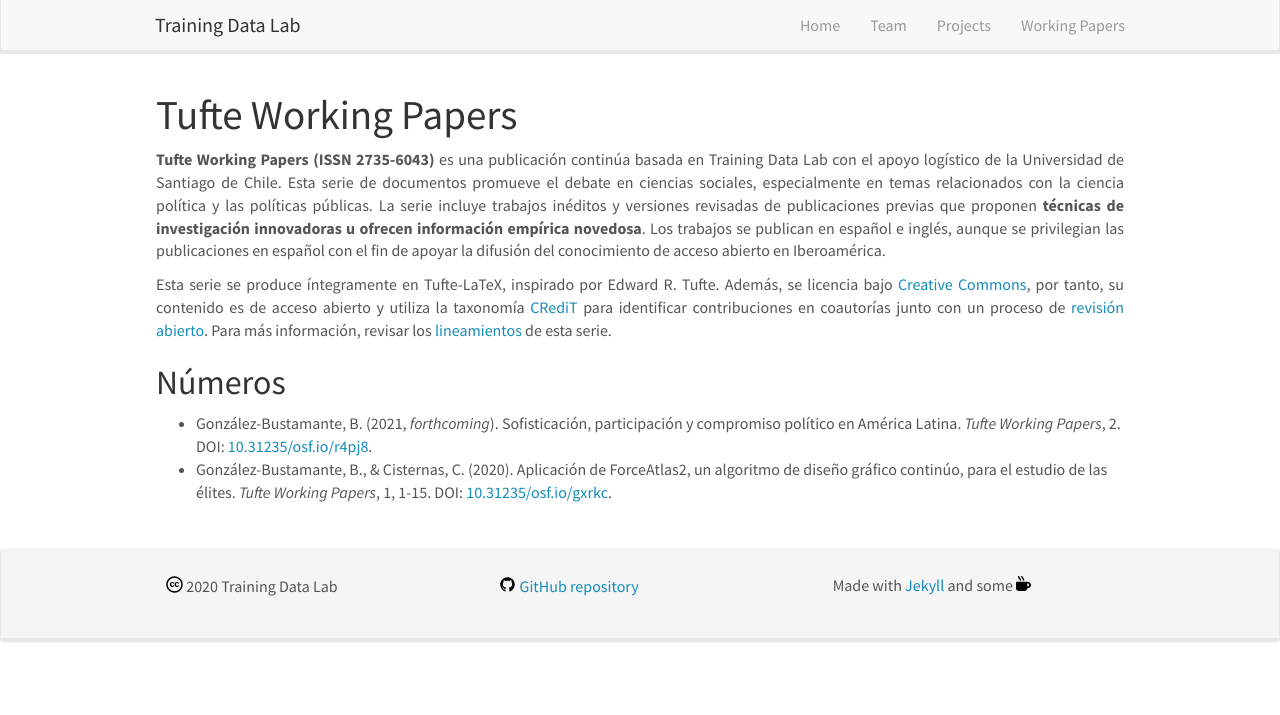
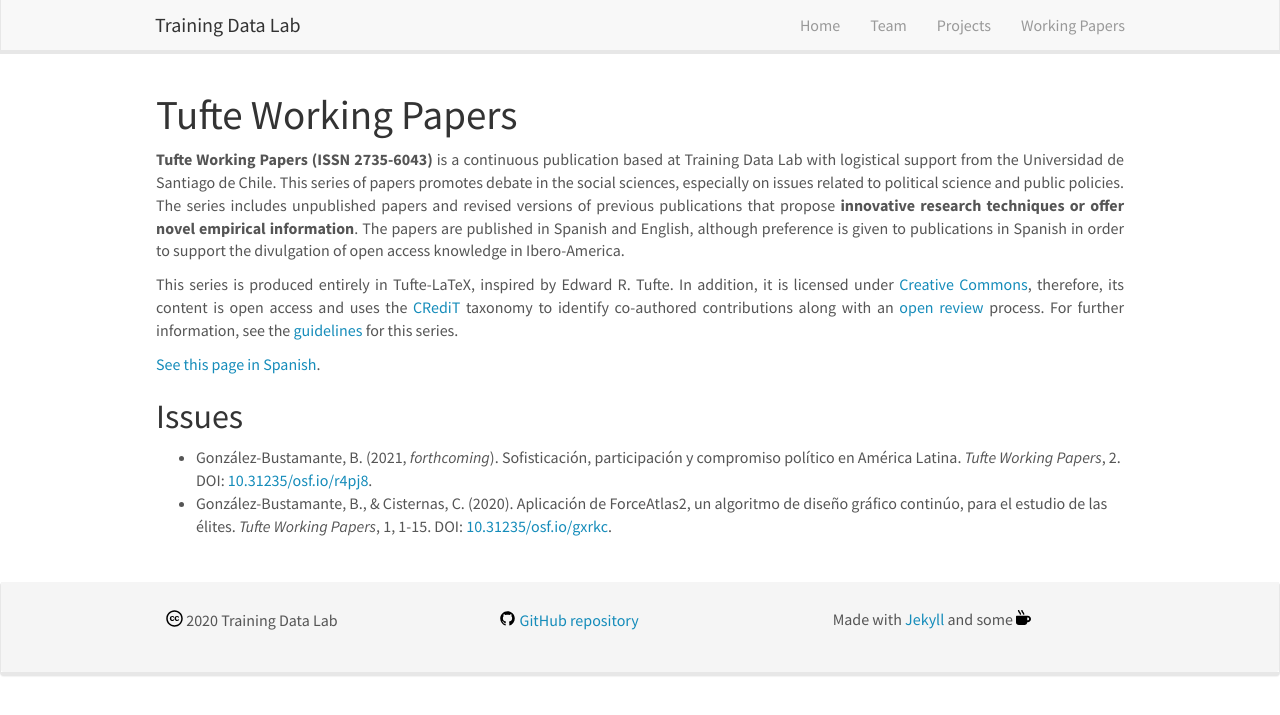
Before and after one commit to training-datalab/old-training-datalab.com, a Jekyll site: the page built from _pages/tufte-working-papers.md, in a window 1280 px wide. Shown: the top 715 px of the page. Built offline with Jekyll 4.4.1, drawn with Linux system fonts in a browser that asks for light colours; nearby versions of some CDN libraries.

Commit message:
Update tufte-working-papers.md

```diff
--- a/_pages/tufte-working-papers.md
+++ b/_pages/tufte-working-papers.md
@@ -8,11 +8,13 @@
 
 # Tufte Working Papers
 
-<p align=" justify"><b>Tufte Working Papers (ISSN 2735-6043)</b> es una publicación continúa basada en Training Data Lab con el apoyo logístico de la Universidad de Santiago de Chile. Esta serie de documentos promueve el debate en ciencias sociales, especialmente en temas relacionados con la ciencia política y las políticas públicas. La serie incluye trabajos inéditos y versiones revisadas de publicaciones previas que proponen <strong>técnicas de investigación innovadoras u ofrecen información empírica novedosa</strong>. Los trabajos se publican en español e inglés, aunque se privilegian las publicaciones en español con el fin de apoyar la difusión del conocimiento de acceso abierto en Iberoamérica.</p>
+<p align=" justify"><b>Tufte Working Papers (ISSN 2735-6043)</b> is a continuous publication based at Training Data Lab with logistical support from the Universidad de Santiago de Chile. This series of papers promotes debate in the social sciences, especially on issues related to political science and public policies. The series includes unpublished papers and revised versions of previous publications that propose <strong>innovative research techniques or offer novel empirical information</strong>. The papers are published in Spanish and English, although preference is given to publications in Spanish in order to support the divulgation of open access knowledge in Ibero-America.</p>
 
-<p align=" justify">Esta serie se produce íntegramente en Tufte-LaTeX, inspirado por Edward R. Tufte. Además, se licencia bajo <a href="https://github.com/training-datalab/tufte-working-papers/blob/master/LICENSE.txt" target="_blank">Creative Commons</a>, por tanto, su contenido es de acceso abierto y utiliza la taxonomía <a href="https://bgonzalezbustamante.com/credit/" target="_blank">CRediT</a> para identificar contribuciones en coautorías junto con un proceso de <a href="/open-review/">revisión abierto</a>. Para más información, revisar los <a href="/guidelines/">lineamientos</a> de esta serie.</p>
+<p align=" justify">This series is produced entirely in Tufte-LaTeX, inspired by Edward R. Tufte. In addition, it is licensed under <a href="https://github.com/training-datalab/tufte-working-papers/blob/master/LICENSE.txt" target="_blank">Creative Commons</a>, therefore, its content is open access and uses the <a href="https://bgonzalezbustamante.com/credit/" target="_blank">CRediT</a> taxonomy to identify co-authored contributions along with an <a href="/open-review/">open review</a> process. For further information, see the <a href="/guidelines/">guidelines</a> for this series.</p>
 
-## Números
+<p align=" justify"><a href="/tufte-working-papers-spanish/">See this page in Spanish</a>.</p>
+
+## Issues
 
 <ul>
 <li>González-Bustamante, B. (2021, <em>forthcoming</em>). Sofisticación, participación y compromiso político en América Latina. <em>Tufte Working Papers</em>, 2. DOI: <a href="https://doi.org/10.31235/osf.io/r4pj8" target="_blank">10.31235/osf.io/r4pj8</a>.</li>
```
